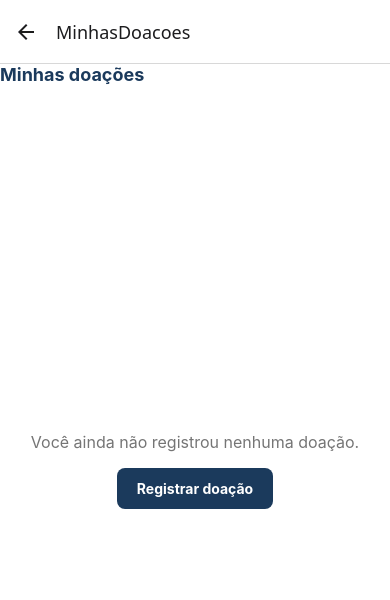
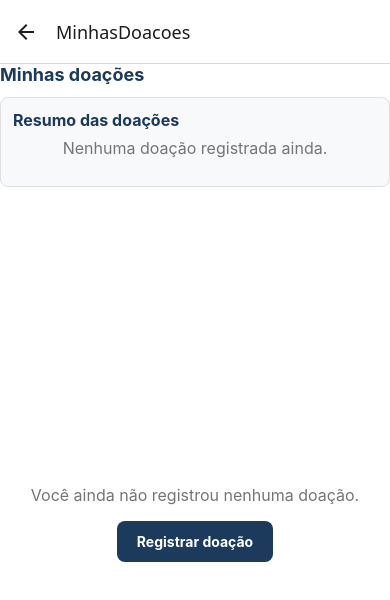
Before and after one commit to Vitimip/projeto-instituto-mao-amiga, a React Native app: screen /MinhasDoacoes in a window 390 px wide. Shown: the top 600 px of the page. Built offline with nearby package versions, Linux system fonts and the light colour scheme.

Commit message:
refs #13

```diff
--- a/TelaMinhasDoacoes.tsx
+++ b/TelaMinhasDoacoes.tsx
@@ -18,6 +18,12 @@ import { Ponto } from './TelaListaPontos';
 
 type Props = NativeStackScreenProps<RootStackParamList, 'MinhasDoacoes'> & {
     pontos: Ponto[];
+};
+
+type ResumoDoacao = {
+    tipoItem: string;
+    quantidade: number;
+    quantidadeDoacoes: number;
 };
 
 const ItemDoacao = ({ doacao, nomePonto }: { doacao: Doacao; nomePonto: string }) => {
@@ -71,6 +77,30 @@ export default function TelaMinhasDoacoes({ navigation, pontos }: Props) {
         );
     }, [doacoes, busca]);
 
+    const resumoDoacoes = useMemo<ResumoDoacao[]>(() => {
+        const resumo = new Map<string, ResumoDoacao>();
+
+        doacoes.forEach((doacao) => {
+            const chave = doacao.tipoItem.trim().toLowerCase();
+            const tipoExistente = resumo.get(chave);
+
+            if (tipoExistente) {
+                tipoExistente.quantidade += doacao.quantidade;
+                tipoExistente.quantidadeDoacoes += 1;
+            } else {
+                resumo.set(chave, {
+                    tipoItem: doacao.tipoItem.trim(),
+                    quantidade: doacao.quantidade,
+                    quantidadeDoacoes: 1,
+                });
+            }
+        });
+
+        return Array.from(resumo.values()).sort(
+            (a, b) => b.quantidade - a.quantidade
+        );
+    }, [doacoes]);
+
     function nomePonto(id: string) {
         return pontos.find((ponto) => ponto.id === id)?.nome ?? 'Ponto não encontrado';
     }
@@ -81,6 +111,16 @@ export default function TelaMinhasDoacoes({ navigation, pontos }: Props) {
                 <Text style={styles.titulo}>
                     Minhas doações
                 </Text>
+
+                <View style={styles.resumoVazio}>
+                    <Text style={styles.resumoTitulo}>
+                        Resumo das doações
+                    </Text>
+
+                    <Text style={styles.mensagem}>
+                        Nenhuma doação registrada ainda.
+                    </Text>
+                </View>
 
                 <View style={styles.vazio}>
                     <Text style={styles.mensagem}>
@@ -118,6 +158,25 @@ export default function TelaMinhasDoacoes({ navigation, pontos }: Props) {
                     placeholderTextColor="#757575"
                     returnKeyType="search"
                 />
+
+                <View style={styles.resumo}>
+                    <Text style={styles.resumoTitulo}>
+                        Resumo das doações
+                    </Text>
+
+                    <Text style={styles.totalDoacoes}>
+                        Total de doações: {doacoes.length}
+                    </Text>
+
+                    {resumoDoacoes.map((item) => (
+                        <Text
+                            key={item.tipoItem.toLowerCase()}
+                            style={styles.itemResumo}
+                        >
+                            {item.tipoItem}: {item.quantidade} unidades em {item.quantidadeDoacoes} doações
+                        </Text>
+                    ))}
+                </View>
 
                 {doacoesFiltradas.length === 0 ? (
                     <View style={styles.vazioBusca}>
@@ -179,6 +238,37 @@ const styles = StyleSheet.create({
         color: '#222222',
         marginBottom: 12,
     },
+    resumo: {
+        borderWidth: 1,
+        borderColor: '#E0E0E0',
+        borderRadius: 8,
+        padding: 12,
+        marginBottom: 12,
+        backgroundColor: '#F8F9FA',
+    },
+    resumoVazio: {
+        borderWidth: 1,
+        borderColor: '#E0E0E0',
+        borderRadius: 8,
+        padding: 12,
+        marginBottom: 16,
+        backgroundColor: '#F8F9FA',
+    },
+    resumoTitulo: {
+        fontSize: 16,
+        fontWeight: 'bold',
+        color: '#1B3A5C',
+        marginBottom: 8,
+    },
+    totalDoacoes: {
+        fontSize: 14,
+        fontWeight: '600',
+        marginBottom: 6,
+    },
+    itemResumo: {
+        fontSize: 14,
+        marginTop: 4,
+    },
     lista: {
         paddingBottom: 16,
     },
```
